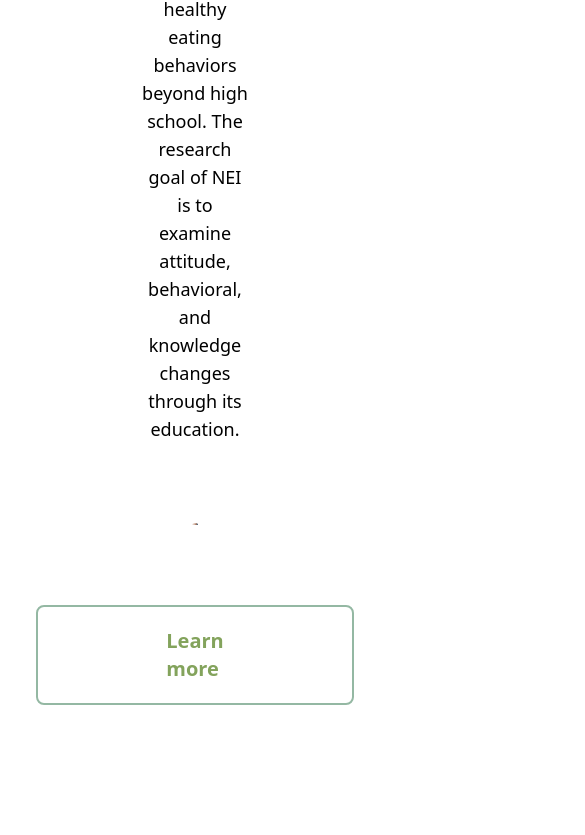
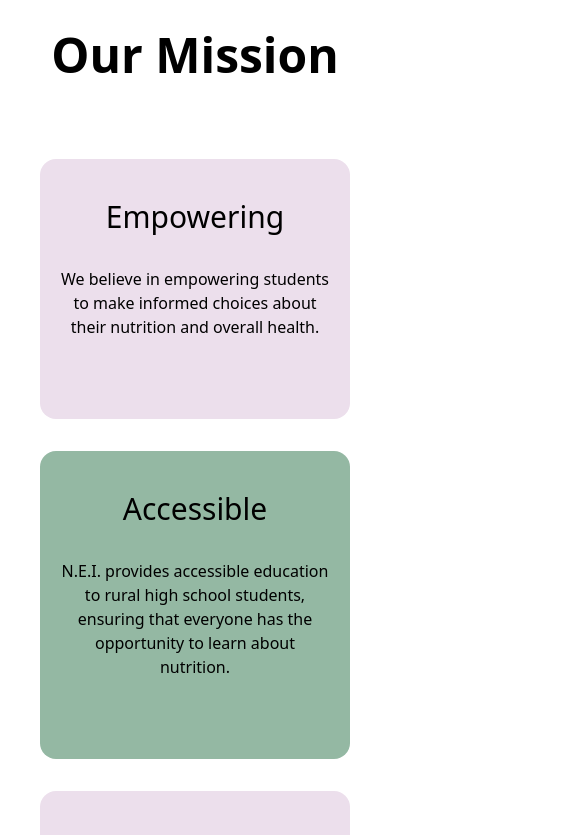
Before and after one commit to azshen23/Nutrition-Education-Initiative, a SvelteKit app: page /about in a window 390 px wide. Shown: the part 1147-1982 px from the top of the page, 585 px wide, since content can reach past the window. Built offline with nearby package versions, Linux system fonts and the light colour scheme.

Commit message:
about mobile

```diff
--- a/src/routes/about/+page.svelte
+++ b/src/routes/about/+page.svelte
@@ -24,7 +24,7 @@
 <div class="flex flex-col h-screen w-screen">
 	<Header />
 	<div class="flex flex-col w-full">
-		<div class="flex flex-row w-full pl-48 pr-48 pt-16 pb-32">
+		<div class="flex flex-row w-full pl-10 pr-10 lg:pl-48 lg:pr-48 pt-16 pb-32">
 			<div class="flex flex-col w-full items-center">
 				<h1 class="text-5xl font-bold pb-16">Who Are We?</h1>
 				<p class="text-lg text-center pb-20">
@@ -43,7 +43,7 @@
 				/>
 				<a
 					href="#mission"
-					class="rounded-lg border-primary border-2 font-bold bg-white text-accent text-xl pl-32 pr-32 pb-5 pt-5"
+					class="rounded-lg border-primary border-2 font-bold bg-white text-accent text-xl pl-20 pr-20 lg:pl-32 lg:pr-32 pb-5 pt-5"
 					>Learn more</a
 				>
 			</div>
@@ -51,7 +51,7 @@
 		<div class="flex flex-col w-full pb-32">
 			<div class="flex flex-col w-full items-center">
 				<h1 id="mission" class="text-5xl font-bold pt-10 pb-20">Our Mission</h1>
-				<div class="flex flex-row w-full pl-32 pr-32 gap-8">
+				<div class="flex md:flex-row flex-col w-full pl-10 pr-10 lg:pl-32 lg:pr-32 gap-8">
 					<div class="flex-1 flex-col rounded-2xl bg-secondary pb-20 pt-10 pl-5 pr-5">
 						<h1 class="text-3xl text-center pb-8">Empowering</h1>
 						<p class="text-center">
@@ -75,7 +75,9 @@
 				</div>
 			</div>
 		</div>
-		<div class="flex flex-row w-full pl-48 pr-48 pt-16 pb-32">
+		<div
+			class="flex flex-row w-full pl-10 pr-10 lg:pl-48 lg:pr-48 pt-16 pb-32 text-center lg:text-left"
+		>
 			<div class="flex flex-col w-full items-center">
 				<h1 class="text-5xl font-bold pb-16">Why are we here?</h1>
 				<p class="text-lg text-center pb-20">
@@ -93,9 +95,9 @@
 			</div>
 		</div>
 		<div class="flex flex-row w-full pb-32">
-			<div class="flex flex-col w-full items-center pl-20 pr-20">
+			<div class="flex flex-col w-full items-center pl-5 pr-5 lg:pl-20 lg:pr-20">
 				<h1 class="text-5xl font-bold pb-16">Meet our team!</h1>
-				<div class="flex flex-row w-full items-center text-center">
+				<div class="flex flex-col lg:flex-row w-full items-center text-center">
 					<div class="flex-1 flex-col">
 						<div class="flex items-center justify-center pb-5">
 							<img src={President} alt="President" class="w-80 h-80 rounded-3xl" />
@@ -118,7 +120,7 @@
 						<h1 class="text-xl text-center pb-8">Secretary</h1>
 					</div>
 				</div>
-				<div class="flex flex-row w-full items-center text-center">
+				<div class="flex flex-col lg:flex-row w-full items-center text-center">
 					<div class="flex-1 flex-col">
 						<div class="flex items-center justify-center pb-5">
 							<img src={President} alt="Treasurer" class="w-80 h-80 rounded-3xl" />
```
